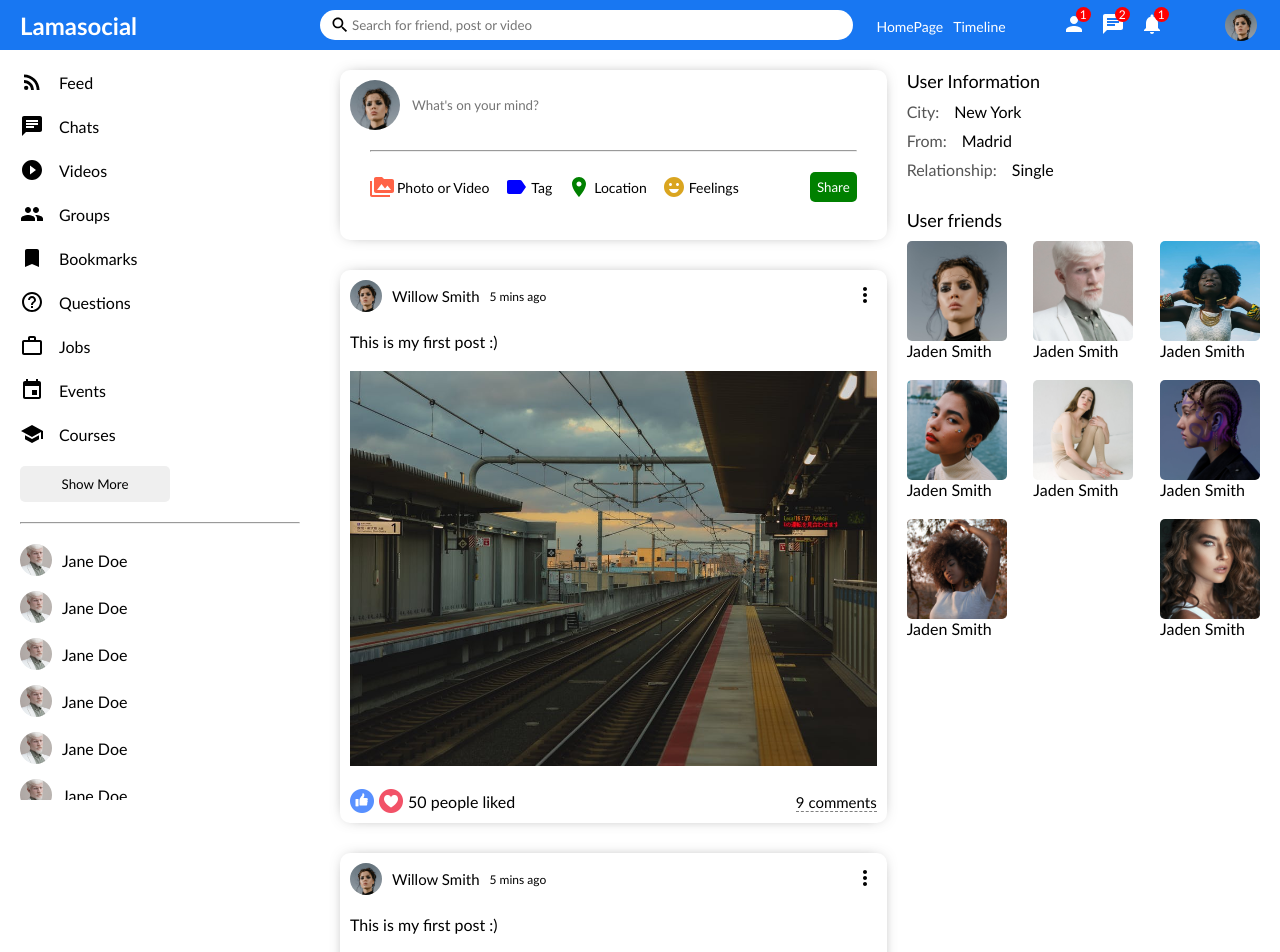
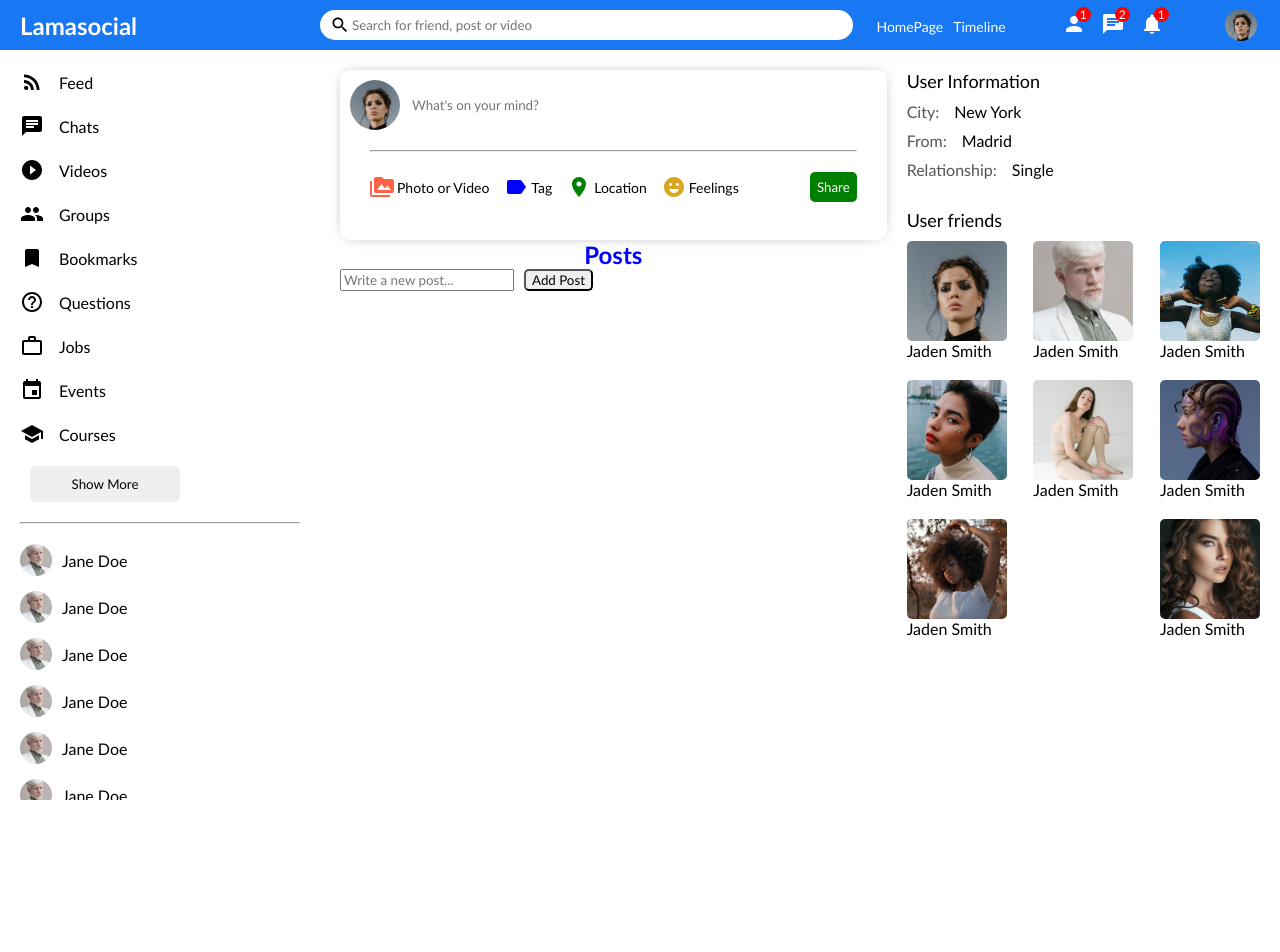
Before and after one commit to woodyshekinah/The-Blogging-Social-App, a React (Vite) app in the folder The Blogging Social App/: page / in a window 1280 px wide. Shown: the top 952 px of the page. After the commit the page ends 800 px from the top, so only its background shows below. Built offline with nearby package versions, Linux system fonts and the light colour scheme.

Commit message:
Added functionality where a user can create posts

```diff
--- a/The Blogging Social App/src/Components/post/Post.jsx
+++ b/The Blogging Social App/src/Components/post/Post.jsx
@@ -1,46 +1,82 @@
 import React from "react";
 import './post.css'
-import {MoreVert} from '@mui/icons-material'
 import {useState} from "react"
 
-export default function Post() {
 
-    const [like, setLike] = useState(50)
-    const [isLiked, setIsLiked] = useState(false)
+function Post() {
+  const [posts, setPosts] = useState([]);
+  const [newPost, setNewPost] = useState('');
+  const [showComments, setShowComments] = useState(false);
 
-    const likeHandler =()=>{
-        setLike(isLiked ? like-1 : like+1 )
-        setIsLiked(!isLiked)
+  const handleNewPostChange = (e) => {
+    setNewPost(e.target.value);
+  };
+
+  const handleAddPost = () => {
+    if (newPost.trim() !== '') {
+      setPosts([...posts, { content: newPost, likes: 0, comments: [] }]);
+      setNewPost('');
     }
+  };
 
-    return (
-        <div className="post">
-            <div className="postWrapper">
-                <div className="postTop">
-                    <div className="postTopLeft">
-                        <img className="postProfileImg" src="../src/images/person/1.jpeg" alt="1st post" />
-                        <span className="postUsername">Willow Smith</span>
-                        <span className="postDate">5 mins ago</span>
-                    </div>
-                    <div className="postTopRight">
-                        <MoreVert />
-                    </div>
+  const handleLikePost = (index) => {
+    const updatedPosts = [...posts];
+    updatedPosts[index].likes++;
+    setPosts(updatedPosts);
+  };
+
+  const handleAddComment = (index, comment) => {
+    const updatedPosts = [...posts];
+    updatedPosts[index].comments.push(comment);
+    setPosts(updatedPosts);
+  };
+
+  const toggleComments = () => {
+    setShowComments(!showComments);
+  };
+
+  return (
+    <div>
+      <h1>Posts</h1>
+      <div>
+        <input
+          type="text"
+          placeholder="Write a new post..."
+          value={newPost}
+          onChange={handleNewPostChange}
+        />
+        <button onClick={handleAddPost}>Add Post</button>
+      </div>
+      <div>
+        {posts.map((post, index) => (
+          <div key={index} style={{ border: '1px solid black', margin: '10px', padding: '10px' }}>
+            <p>{post.content}</p>
+            <img src='../src/images/like.png' onClick={() => handleLikePost(index)} />
+                <span className="like">({post.likes}) people have liked your post</span>
+            <div>
+              <input type="text" placeholder="Add a comment..." />
+              <button onClick={() => handleAddComment(index, 'Sample comment')}>Add Comment</button>
+            </div>
+            <div>
+              <button onClick={toggleComments}>
+                {showComments ? 'Hide Comments' : 'Show Comments'}
+              </button>
+              {showComments && (
+                <div>
+                  <h3>Comments</h3>
+                  <ul>
+                    {post.comments.map((comment, i) => (
+                      <li key={i}>{comment}</li>
+                    ))}
+                  </ul>
                 </div>
-                <div className="postCenter">
-                    <span className="postText">This is my first post :)</span>
-                    <img className="postImg" src="../src/images/post/1.jpeg" alt="Ist Post" />
-                </div>
-                <div className="postBottom">
-                    <div className="postBottomLeft">
-                        <img className="likeIcon" src="../src/images/like.png" alt="Like icon" onClick={likeHandler} />
-                        <img className="likeIcon" src="../src/images/heart.png" alt="Heart icon" onClick={likeHandler}/>
-                        <span className="postlikeCounter">{like} people liked</span>
-                    </div>
-                    <div className="postBottomRight">
-                        <span className="postCommentText">9 comments</span>
-                    </div>
-                </div>
+              )}
             </div>
-        </div>
-    )
+          </div>
+        ))}
+      </div>
+    </div>
+  );
 }
+
+export default Post;
--- a/The Blogging Social App/src/Components/post/post.css
+++ b/The Blogging Social App/src/Components/post/post.css
@@ -1,78 +1,23 @@
-.post {
-    width: 100%;
-    border-radius: 10px;
-    -webkit-box-shadow: 0px 0px 16px -8px rgba(0, 0, 0, 0.68);
-    box-shadow: 0px 0px 16px -8px rgba(0, 0, 0, 0.68);
-    margin: 30px 0;
-  }
+h1 {
+  color: blue;
+  font-size: 24px;
+  display: flex;
+  justify-content: center;
+}
 
-  .postWrapper {
-    padding: 10px;
-  }
+button {
+  margin-left: 10px;
+  border-radius: 5px;
+}
 
-  .postTop {
-    display: flex;
-    align-items: center;
-    justify-content: space-between;
-  }
+img {
+  height: 30px;
+  width: 30px;
+  position: relative;
+}
 
-  .postTopLeft {
-    display: flex;
-    align-items: center;
-  }
+.like {
+  position: absolute;
+  padding: 8px;
 
-  .postProfileImg {
-    width: 32px;
-    height: 32px;
-    border-radius: 50%;
-    object-fit: cover;
-  }
-
-  .postUsername {
-    font-size: 15px;
-    font-weight: 500;
-    margin: 0 10px;
-  }
-
-  .postDate{
-      font-size: 12px;
-  }
-
-  .postCenter{
-      margin: 20px 0;
-  }
-
-  .postImg{
-      margin-top: 20px;
-      width: 100%;
-      max-height: 500px;
-      object-fit: contain;
-  }
-
-  .postBottom{
-      display: flex;
-      align-items: center;
-      justify-content: space-between;
-  }
-
-  .postBottomLeft{
-      display: flex;
-      align-items: center;
-  }
-
-  .likeIcon{
-      width: 24px;
-      height: 24px;
-      margin-right: 5px;
-      cursor: pointer;
-  }
-
-  .postLikeCounter{
-      font-size: 15px;
-  }
-
-  .postCommentText{
-      cursor: pointer;
-      border-bottom: 1px dashed gray;
-      font-size: 15px;
-  }
+}
--- a/The Blogging Social App/src/Components/topbar/feed/Feed.jsx
+++ b/The Blogging Social App/src/Components/topbar/feed/Feed.jsx
@@ -10,6 +10,7 @@ export default function Feed() {
         <div className="feedWrapper">
             <Share />
             <Post />
+            {/* <Post />
             <Post />
             <Post />
             <Post />
@@ -19,8 +20,7 @@ export default function Feed() {
             <Post />
             <Post />
             <Post />
-            <Post />
-            <Post />
+            <Post /> */}
 
         </div>
     </div>
```
Also changed, not shown: The Blogging Social App/src/Components/share/Share.jsx (+66 -0 lines), The Blogging Social App/src/dummyData.js (added, +139 -0 lines).
